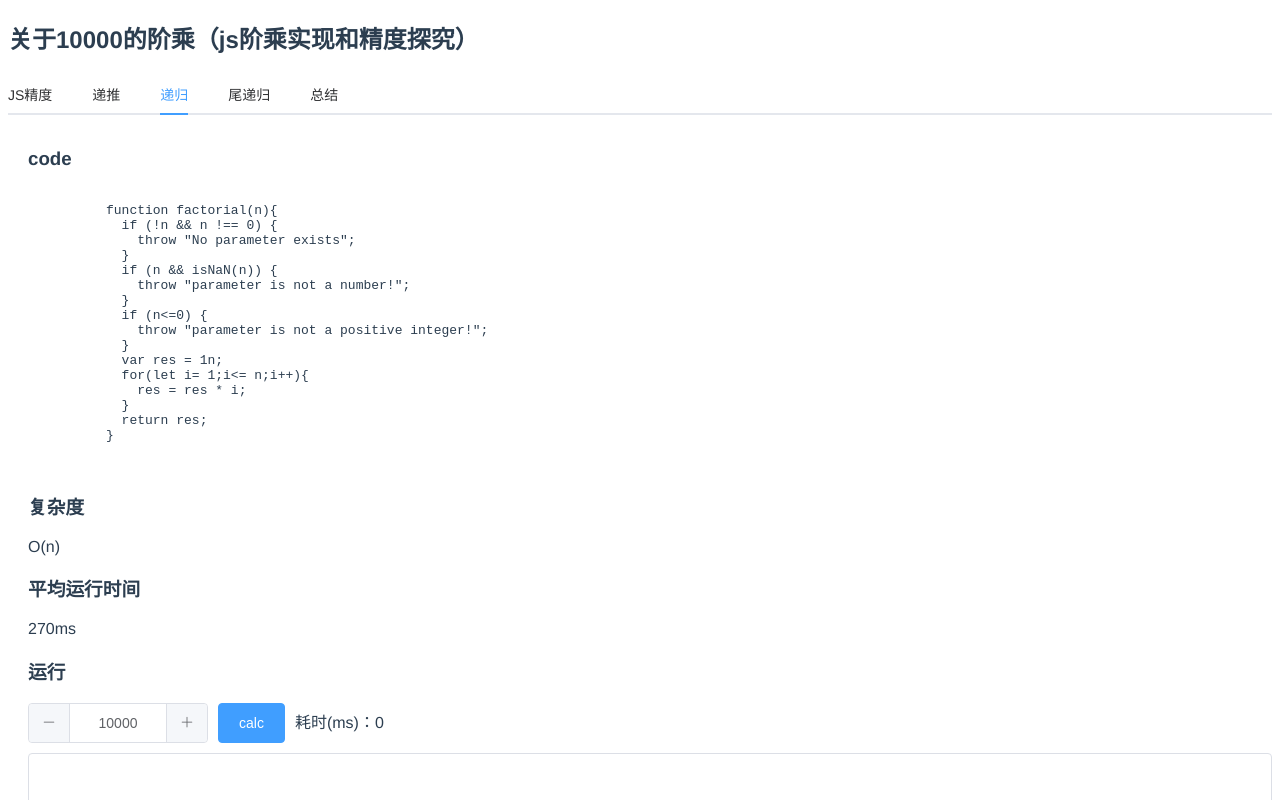
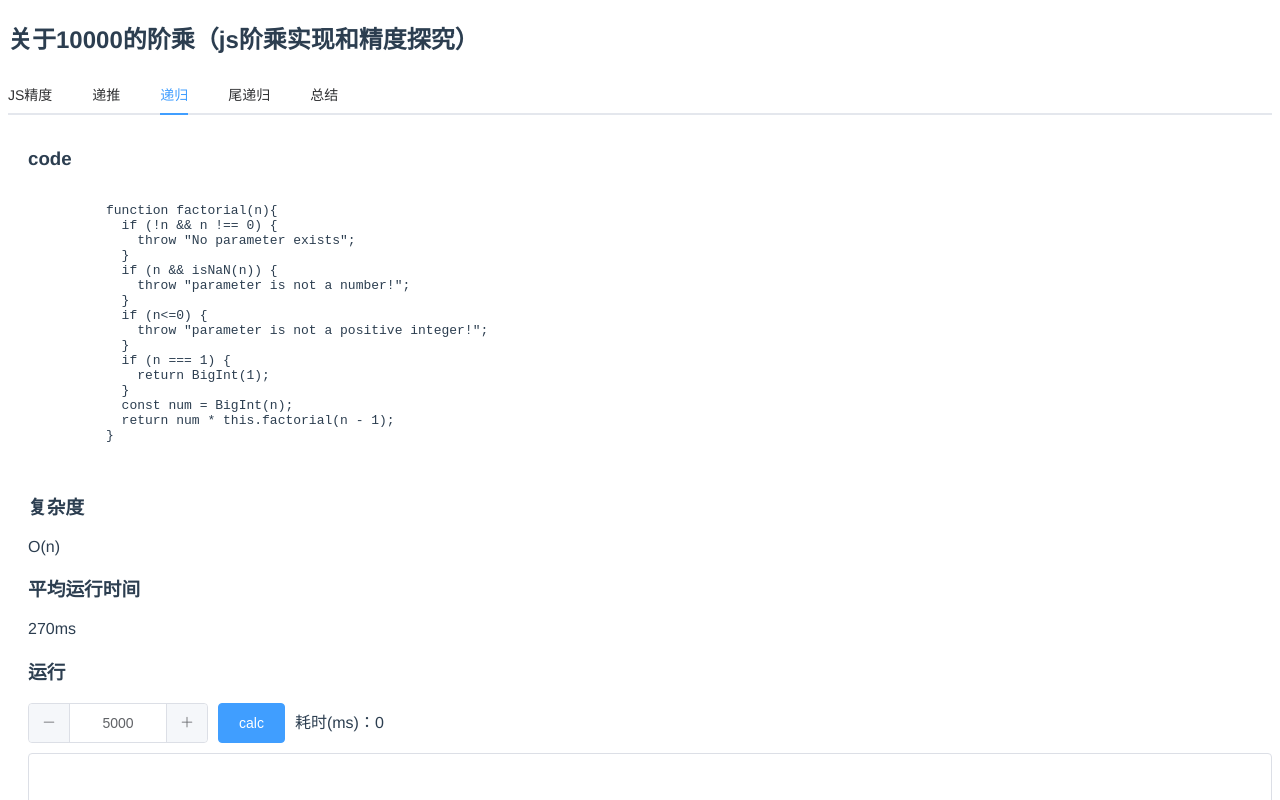
Before and after one commit to weimingxinas/factorial, a Vue app: page / in a window 1280 px wide. Both pictures are taken after a click on the tab "递归". Shown: the top 800 px of the page. Built offline with nearby package versions, Linux system fonts and the light colour scheme.

Commit message:
fix: stack overflow

```diff
--- a/src/components/third.vue
+++ b/src/components/third.vue
@@ -11,14 +11,14 @@
             if (n && isNaN(n)) {
               throw "parameter is not a number!";
             }
-            if (n&lt;=0) {
+            if (n<=0) {
               throw "parameter is not a positive integer!";
             }
-            var res = 1n;
-            for(let i= 1;i&lt;= n;i++){
-              res = res * i;
+            if (n === 1) {
+              return BigInt(1);
             }
-            return res;
+            const num = BigInt(n);
+            return num * this.factorial(n - 1);
           }
         </code>
       </pre>
@@ -42,6 +42,12 @@
           v-model="result">
         </el-input>
     </section>
+    <h3>注意!</h3>
+    <section>
+      使用递归时，非常耗费内存，因为需要同时保存成千上百个调用帧，很容易发生“栈溢出”错误（stack overflow）。
+      当我们输入10000时，确实是发生了栈溢出。而当我们先输入一个较小的数，譬如5000，计算之后再己算10000，此时不会发生堆栈溢出。
+      可以看出，chrome内部帮我们做了优化，将部分调用帧保留在内存中，当发生类似的计算时，直接使用，提高了计算效率。
+    </section>
   </div>
 </template>
 
@@ -49,7 +55,7 @@
 export default {
   data() {
     return {
-      num: 10000,
+      num: 5000,
       result: '',
       time: '0'
     }
@@ -73,11 +79,11 @@ export default {
     },
     calc() {
       const start = (new Date()).getTime();
-      console.time('1')
+      console.time('2')
       const res = this.factorial(this.num);
-      console.timeEnd('1')
+      console.timeEnd('2')
       const end = (new Date()).getTime();
-      this.time = end - start;
+      this.time = end - start + 1;
       this.result = res.toString();
     }
   }
```
